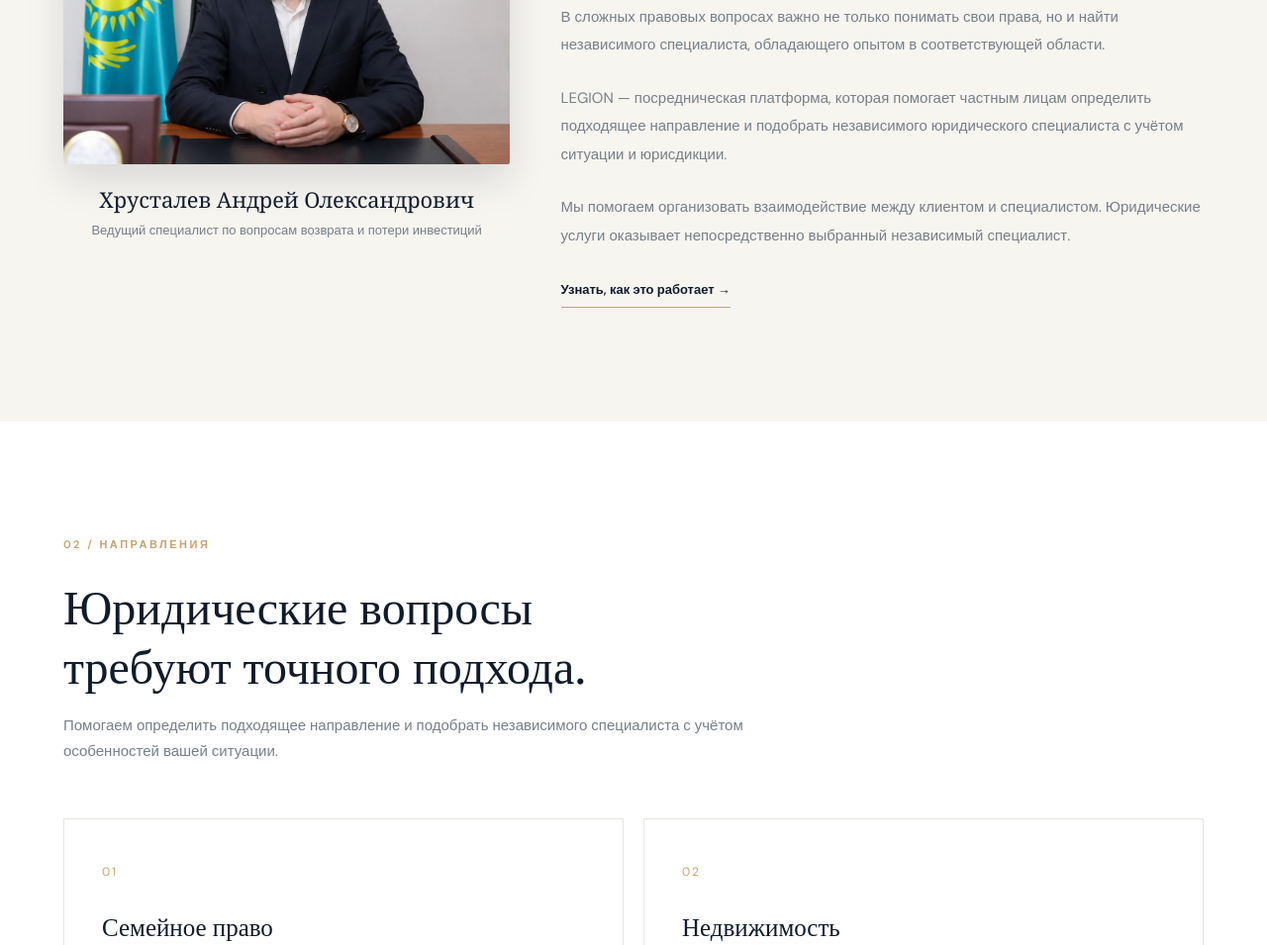
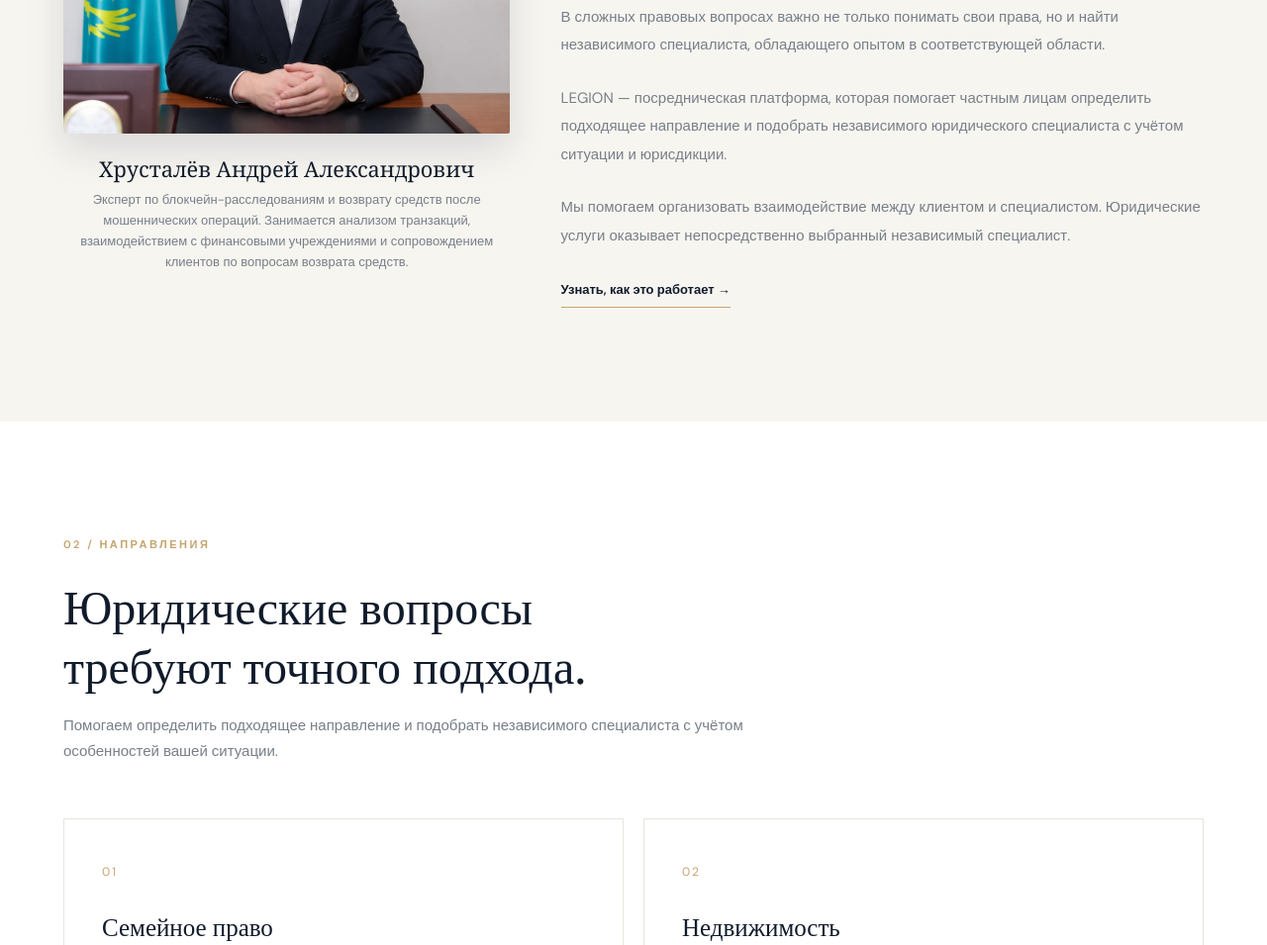
Before and after one commit to starsnavigator0-byte/legion-law, a plain HTML site: page index.html in a window 1280 px wide. Shown: the part 1275-2230 px from the top of the page at 99% size. Drawn offline with nearby package versions, Linux system fonts and the light colour scheme.

Commit message:
Add files via upload

```diff
--- a/index.html
+++ b/index.html
@@ -108,11 +108,11 @@
 
                 <figure class="intro-visual">
                     <img src="images/andrey-khrustalev.webp"
-                         alt="ХРУСТАЛЁВ АНДРЕЙ АЛЕКСАНДРОВИЧ — эксперт по блокчейн-расследованиям и возврату средств после мошеннических операций. Занимается анализом транзакций, взаимодействием с финансовыми учреждениями и сопровождением клиентов по вопросам возврата средств"
+                         alt="Хрусталёв Андрей Александрович — эксперт по блокчейн-расследованиям и возврату средств после мошеннических операций"
                          class="intro-document" loading="lazy" decoding="async" width="1200" height="900">
                     <figcaption class="intro-caption">
-                        <span class="intro-caption-name">Хрусталев Андрей Олександрович</span>
-                        <span class="intro-caption-role">Ведущий специалист по вопросам возврата и потери инвестиций</span>
+                        <span class="intro-caption-name">Хрусталёв Андрей Александрович</span>
+                        <span class="intro-caption-role">Эксперт по блокчейн-расследованиям и возврату средств после мошеннических операций. Занимается анализом транзакций, взаимодействием с финансовыми учреждениями и сопровождением клиентов по вопросам возврата средств.</span>
                     </figcaption>
                 </figure>
 
```
